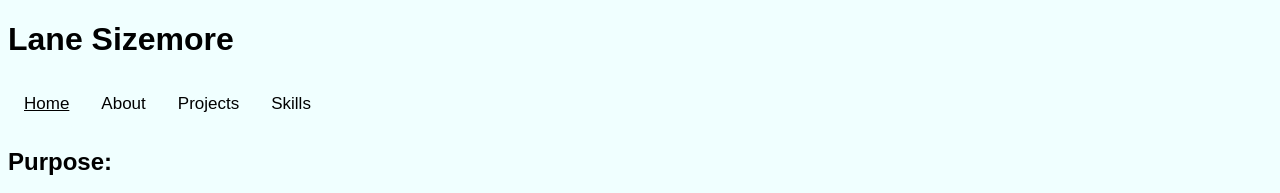
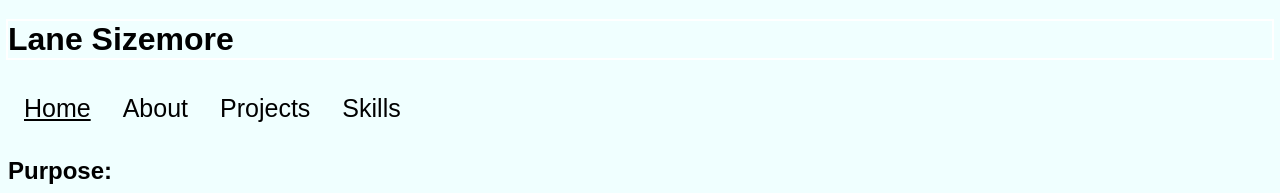
Before and after one commit to lanerileys/lanerileys.github.io, a plain HTML site: page index.html in a window 1280 px wide. Shown: the top 193 px of the page. Drawn offline with Linux system fonts and the light colour scheme.

Commit message:
Update style.css

```diff
--- a/style.css
+++ b/style.css
@@ -4,7 +4,7 @@ body {
 }
 
 h1 {
-
+    outline: 2px solid white;
 }
 
 .topnav {
@@ -15,12 +15,11 @@ h1 {
 .topnav a {
     float: left;
     display: block;
-    border-radius: 20px;
     color: black;
     text-align: center;
     padding: 14px 16px;
     text-decoration: none;
-    font-size: 17px;
+    font-size: 25px;
 }
 
 .topnav a:hover {
```
